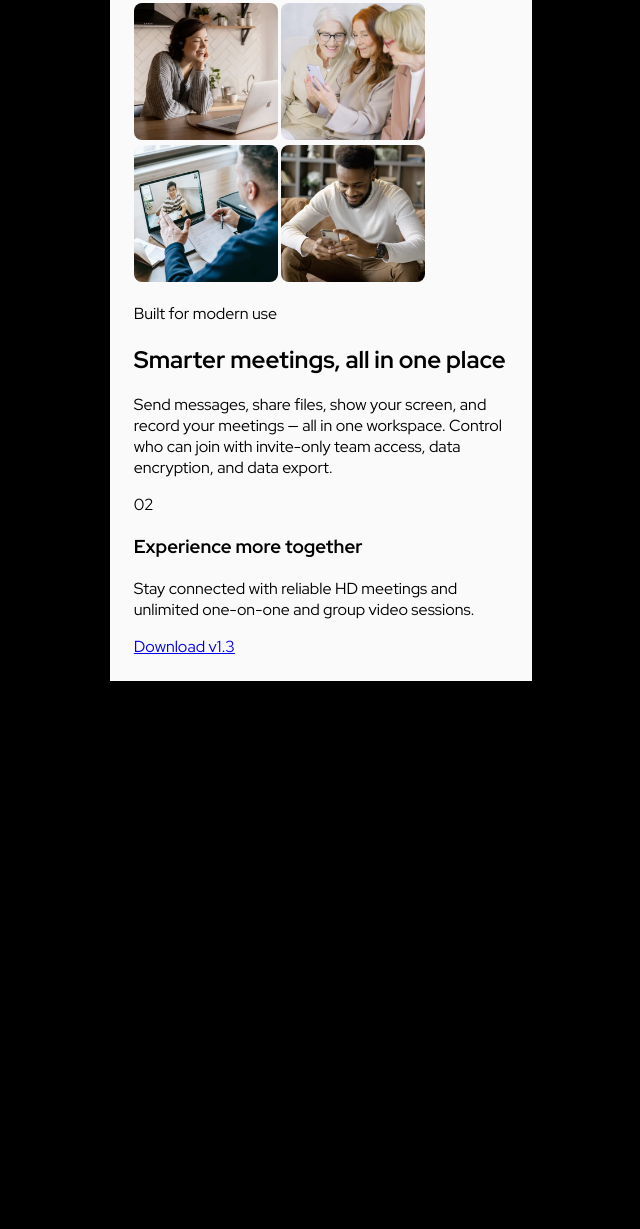
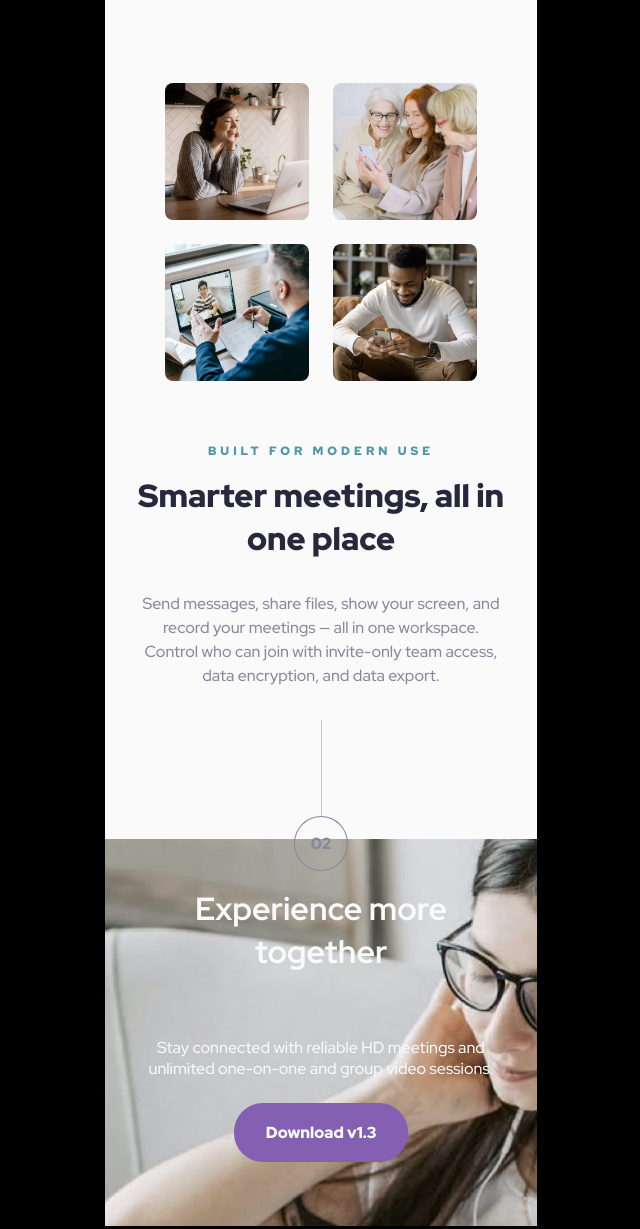
Before and after one commit to John-Davidson-8/fem-meet-landing-page, a plain HTML site: page index.html in a window 1280 px wide. Shown: the part 1066-2295 px from the top of the page, without its empty margins (319-959 px from the left). Before the commit the page ends 1755 px from the top, so only its background shows below. Drawn offline with Linux system fonts and the light colour scheme.

Commit message:
complete footer

```diff
--- a/css/styles.css
+++ b/css/styles.css
@@ -14,9 +14,10 @@ body {
   align-items: center;
 }
 main {
-  max-width: 23.4rem;
+  max-width: 27rem;
   background-color: #fafafa;
-  padding: 1.5rem;
+  /* padding: 2rem; */
+  margin: 4rem;
 }
 .hero img {
   max-width: 25rem;
@@ -43,7 +44,7 @@ h1 {
   font-size: 1rem;
   font-weight: 500;
   line-height: 1.5;
-  margin-bottom: 2rem;
+  margin: 0 2rem 1.5rem 2rem;
 }
 .cta-flex {
   display: flex;
@@ -51,7 +52,7 @@ h1 {
   align-items: center;
   margin-bottom: 9rem;
 }
-.cta-flex a {
+a {
   text-decoration: none;
   color: #fafafa;
   font-weight: 900;
@@ -66,7 +67,7 @@ h1 {
   background-color: #855fb1;
   margin-bottom: 4rem;
 }
-.number-one {
+.number-one-two {
   color: #87879d;
   font-weight: 900;
   border: 0.1rem solid #87879d;
@@ -74,8 +75,76 @@ h1 {
   padding: 1rem;
   margin-top: 0;
 }
+.number-one {
+  margin-bottom: 4rem;
+}
 .vertical-line {
   height: 6rem; /* Adjust height as needed */
   border-left: 1px solid rgba(0, 0, 0, 0.2); /* Faint line with color and opacity */
   margin: 0 auto; /* Center line horizontally */
 }
+.people-grid {
+  display: flex;
+  flex-wrap: wrap;
+  gap: 1.5rem;
+  justify-content: center;
+  align-items: center;
+  margin-bottom: 4rem;
+}
+.use-case {
+  color: #4d96a9;
+  text-align: center;
+  text-transform: uppercase;
+  font-size: 0.75rem;
+  font-weight: 900;
+  line-height: 0.82rem;
+  letter-spacing: 0.25rem;
+  margin-bottom: 1rem;
+}
+h2 {
+  text-align: center;
+  color: #28283d;
+  font-size: 2rem;
+  font-weight: 900;
+  margin: 1rem 2rem 2rem 2rem;
+}
+.meet-info {
+  font-size: 1rem;
+  text-align: center;
+  color: #87879d;
+  font-weight: 500;
+  line-height: 1.5;
+  margin: 2rem;
+}
+.number-two {
+  display: flex;
+  flex-direction: column;
+  align-items: center;
+  margin-bottom: -3rem;
+}
+footer {
+  background-image: url(/assets-mobile/image-footer.jpg);
+}
+.flex-footer {
+  display: flex;
+  flex-direction: column;
+  align-items: center;
+}
+.flex-footer h3 {
+  color: #fafafa;
+  text-align: center;
+  margin: 3rem 2rem;
+  font-size: 2rem;
+}
+.flex-footer p {
+  color: #fafafa;
+  margin-right: 2rem;
+  margin-left: 2rem;
+  margin-bottom: 1.5rem;
+  font-weight: 500;
+  text-align: center;
+}
+.flex-footer a {
+  background-color: #855fb1;
+  margin-bottom: 4rem;
+}
--- a/index.html
+++ b/index.html
@@ -33,9 +33,8 @@
         <a href="#" class="cta-download">Download v1.3</a>
         <a href="#" class="cta-question">What is it?</a>
         <div class="vertical-line"></div>
-        <p class="number-one">01</p>
+        <p class="number-one-two number-one">01</p>
       </section>
-      <!-- <p class="number-one">01</p> -->
       <section class="people-grid">
         <img
           src="./assets-desktop/image-woman-in-videocall.jpg"
@@ -51,14 +50,17 @@
         />
         <img src="./assets-desktop/image-man-texting.jpg" alt="man texting" />
       </section>
-      <p>Built for modern use</p>
+      <p class="use-case">Built for modern use</p>
       <h2>Smarter meetings, all in one place</h2>
-      <p>
+      <p class="meet-info">
         Send messages, share files, show your screen, and record your meetings —
         all in one workspace. Control who can join with invite-only team access,
         data encryption, and data export.
       </p>
-      <p>02</p>
+      <div class="number-two">
+        <div class="vertical-line"></div>
+        <p class="number-one-two">02</p>
+      </div>
       <footer class="flex-footer">
         <h3>Experience more together</h3>
         <p>
```
